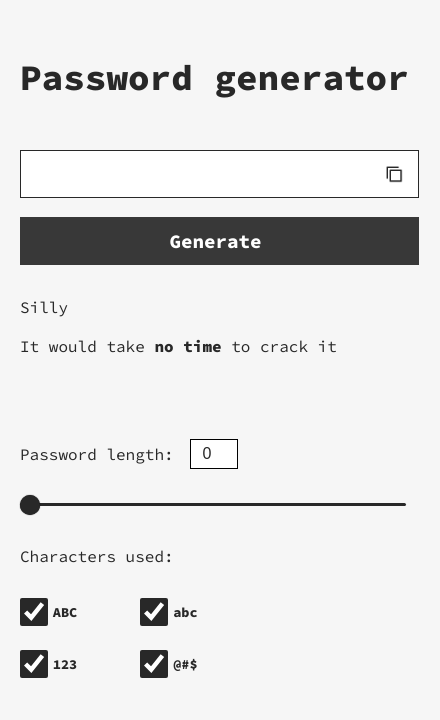
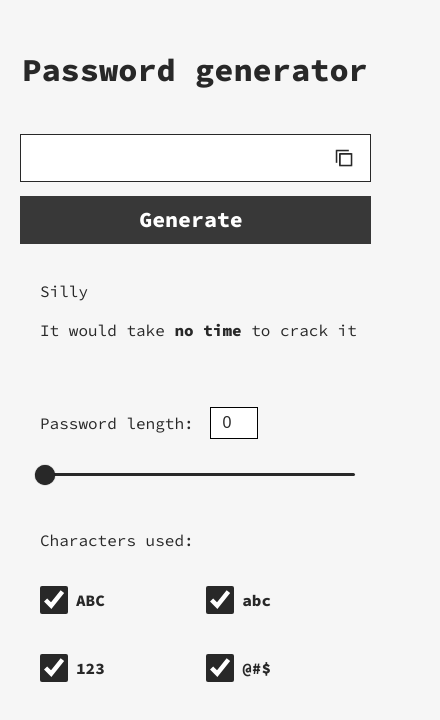
Before and after one commit to jonhyblaze/password-generator, a React (Create React App) app: page / in a window 390 px wide. Shown: the top 720 px of the page, 440 px wide, since content can reach past the window. Built offline with nearby package versions, Linux system fonts and the light colour scheme.

Commit message:
adding 375px adaptive screen size, minor bug fixed

```diff
--- a/src/App.css
+++ b/src/App.css
@@ -73,7 +73,6 @@ input {
 .App {
   display: flex;
   flex-direction: column;
-  width: 100%;
   height: 100vh;
 }
 
@@ -83,6 +82,7 @@ input {
   display: flex;
   flex-direction: column;
   gap: 1.5rem;
+  height: 100%;
 }
 
 .output {
@@ -126,7 +126,6 @@ input {
   width: 1.7rem;
   height: 1.7rem;
   transition: .1s;
-  color: #94a3b8;
 }
 
 .output--copy:active {
@@ -348,21 +347,24 @@ input[type=checkbox] {
 
 
 @media screen and (max-width: 500px) {
+  .app-wrapper, .App, body, #root {
+    overflow-x: hidden;
+  }
 
   /* * Typography */
 
   h2{
-    font-size: 2.25rem;
+    font-size: 2rem;
+    line-height: 2.75rem;
     align-self: flex-start;
   }
-
 
   h3 {
     font-size: 1.2rem;
   }
 
   h4 {
-    font-size: 1.2rem;
+    font-size: 1.35rem;
     line-height: 1.45rem;
   }
 
@@ -388,127 +390,164 @@ input[type=checkbox] {
 
     /* * Components */
 
+/* ? App wrappers section */
+
    .app-wrapper {
-    padding-left: 1.25rem;
+    padding-left: 0rem;
     gap: .75rem;
+    margin: 0;
     margin-top: 3rem;
-    align-items: flex-start;
    }
 
-  .charset--label{
-    display: flex;
-    align-items: center;
-    gap: 1rem;
-    font-size: .85rem;
-    line-height: 1.2rem;
-  }
+   .title {
+    width: 390px;
+    justify-self: center;
+    text-align: center;
+   }
+
+/* ? Output section */
 
   .output {
     margin-top: 1.875rem;
     flex-direction: column;
-    align-items: flex-start;
+    align-items: center;
     justify-content: flex-start;
-    gap: 1.2rem;
+    gap: .875rem;
     width: 100%;
   }
+
   .output--field {
     min-height: 3rem;
-    width: 95%;
+    width: 90%;
     padding-left: .85rem;
   }
+
+  .output--field:hover {
+    box-shadow: none;
+    transition: none;
+  }
+
   .output--password {
-    font-size: 1.1rem;
+    font-size: 1.25rem;
   }
 
   .output--copy {
-    width: 1.1rem;
-    height: 1.1rem;
+    width: 1.3rem;
+    height: 1.3rem;
     margin-right: 0.95rem;
   }
 
   .output--copy:hover {
     width: 1.3rem;
     height: 1.3rem;
+    transition: none;
   }
   .output--copy:active {
     width: 1rem;
     height: 1rem;
+    transition: none;
   }
 
-
   .output--button {
-    width: 66%;
     min-height: 3rem;
-    width: 95%;
+    width: 90%;
   }
 
-  .complexity {
+  .output--button:hover {
+    background: #383838;
+    box-shadow: none;
+    transition: none;
+  }
+
+  .output--button:active {
+    background: #000000;
+    box-shadow: none;
+  }
+
+  /* ? Complexity section */
+
+.complexity {
     margin-top: 5rem;
     width: 100%;
     gap: 1.25rem;
+    width: 100%;
+    align-items: center;
   }
 
+  .complexity--rating {
+    text-align: left;
+    align-self: flex-start;
+    padding-left: 2.5rem;
+  }
   .complexity--time {
-    width: 340px;
+    text-align: left;
+    align-self: flex-start;
+    padding-left: 2.5rem;
+    width: 360px;
     height: 50px;
   }
 
+/* ? Inputs section */
 
   .input {
     flex-direction: column;
-    margin-top: 1rem;
-    justify-content: flex-start;
-    align-items: flex-start;
-    margin-top: 2.5rem;
+    align-items: center;
+    width: 100%;
+    margin-top: 1.5rem;
     gap: 1.5rem;
+
   }
 
   .input--label {
+    display: flex;
+    justify-content: flex-start;
+    gap: 1rem;
+    width: 100%;
     height: 2rem;
-    width: 100%;
-    display: flex;
-    align-items: center;
-    gap: 1rem;
+    padding-left: 2.5rem;
   }
 
   input[type=range] {
     -webkit-appearance: none;
     margin: 10px 0;
-    width: 92%;
+    width: 82%;
   }
 
 .input--number {
   width: 48px;
-  height: 30px;
+  height: 2rem;
   border-radius: 0px;
   border: 1px solid black;
   font-size: 1rem;
-  display: flex;
-  align-items: center;
+  align-self: flex-start;
+
 }
 
+/* ? Characters set section */
 
   .charset {
     flex-direction: column;
-    justify-items: flex-start;
     align-items: flex-start;
-    margin-top: 4rem;
+    margin-top: 5rem;
     flex-wrap: wrap;
-    gap: .5rem;
+    gap: .75rem;
+    padding-left: 2.5rem;
   }
   .charset--checkbox-container {
     display: flex;
     justify-content: space-between;
     flex-wrap: wrap;
     margin-top: 1.5rem;
-    gap: 1.5rem;
-    width: 59%;
+    gap: 2.5rem;
+    width: 66%;
   }
 
   .charset--label{
     display: flex;
     align-items: center;
-    gap: .3rem;
+    gap: .5rem;
+    font-size: 1rem;
+    line-height: 1.2rem;
   }
 
   .checkbox {
@@ -519,9 +558,52 @@ input[type=checkbox] {
     width: 1.75rem;
     height: 1.75rem;
   }
-
 }
 
+
+@media screen and (max-width: 385px) {
+
+  h2.title {
+    font-size: 1.65rem;
+    text-align: left;
+    padding-left: 1.5rem;
+  }
+
+  h4 {
+    font-size: 1.35rem;
+  }
+
+  .output--password {
+    font-size: 1rem;
+  }
+
+  .complexity--time {
+    width: 330px;
+  }
+
+  }
+
+  @media screen and (max-width: 340px) {
+
+    h2.title {
+      font-size: 1.65rem;
+      text-align: left;
+      padding-left: 1.5rem;
+    }
+
+    h4 {
+      font-size: 1.3rem;
+    }
+
+    .output--password {
+      font-size: .95rem;
+    }
+
+    .complexity--time {
+      width: 310px;
+    }
+
+  }
 
 /* Crazy CSS rules */
 
--- a/src/App.js
+++ b/src/App.js
@@ -10,7 +10,6 @@ function App() {
 
   const [length, setLength] = React.useState(0);
   const [screenSize, setScreenSize] = React.useState(window.innerWidth)
-
   const [checkbox, setCheckbox] = React.useState({
     lovercase: true,
     uppercase: true,
@@ -111,7 +110,7 @@ function generate(length, lovercase, uppercase, numbers, symbols) {
 
 window.addEventListener('resize', handleResize)
 
-React.useEffect( ()=>{
+useEffect( ()=>{
 
   if(checkbox.lovercase || checkbox.uppercase || checkbox.numbers || checkbox.symbols) {
 
@@ -146,7 +145,7 @@ React.useEffect( ()=>{
     if (length >= 22 && length < 25) {
       document.body.style.background="#9C8CFF"
     }
-  }
+  } else  document.body.style.background="#F6F6F6"
 
   }, [length, checkbox])
 
```
